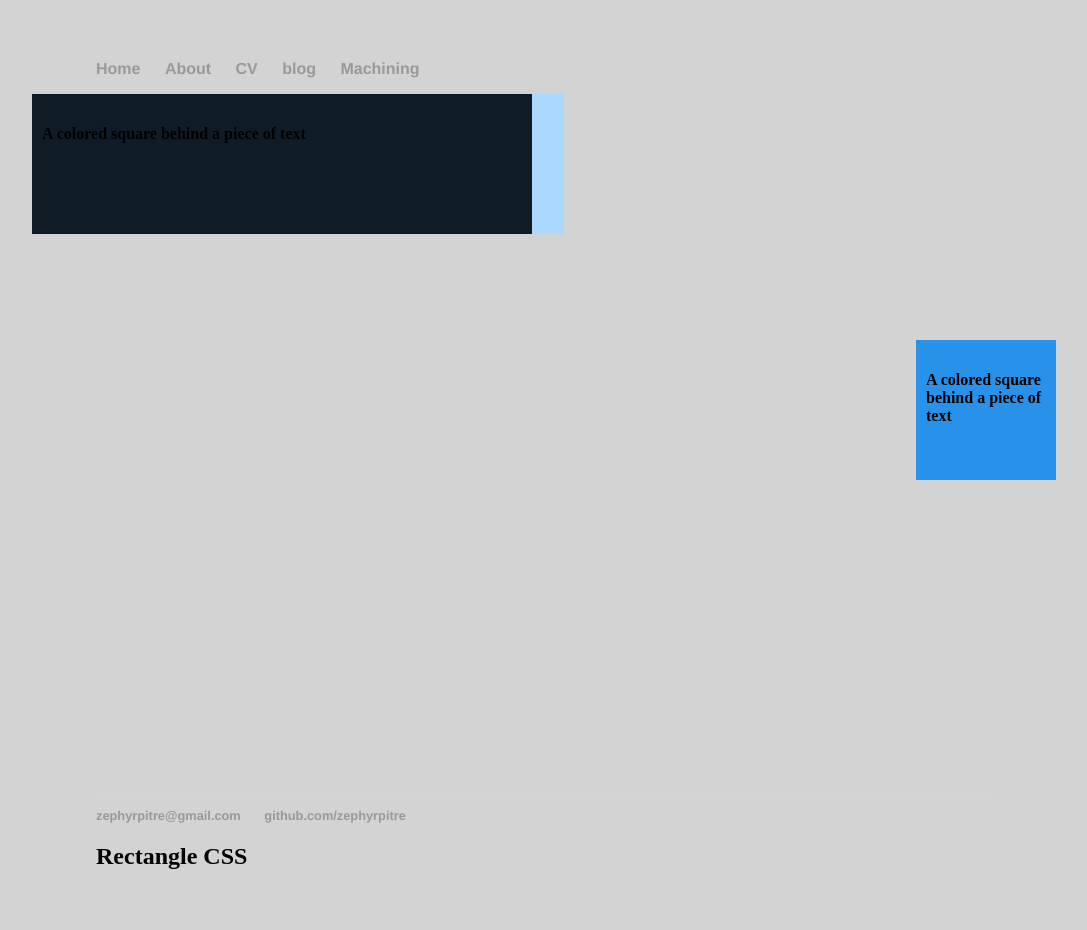
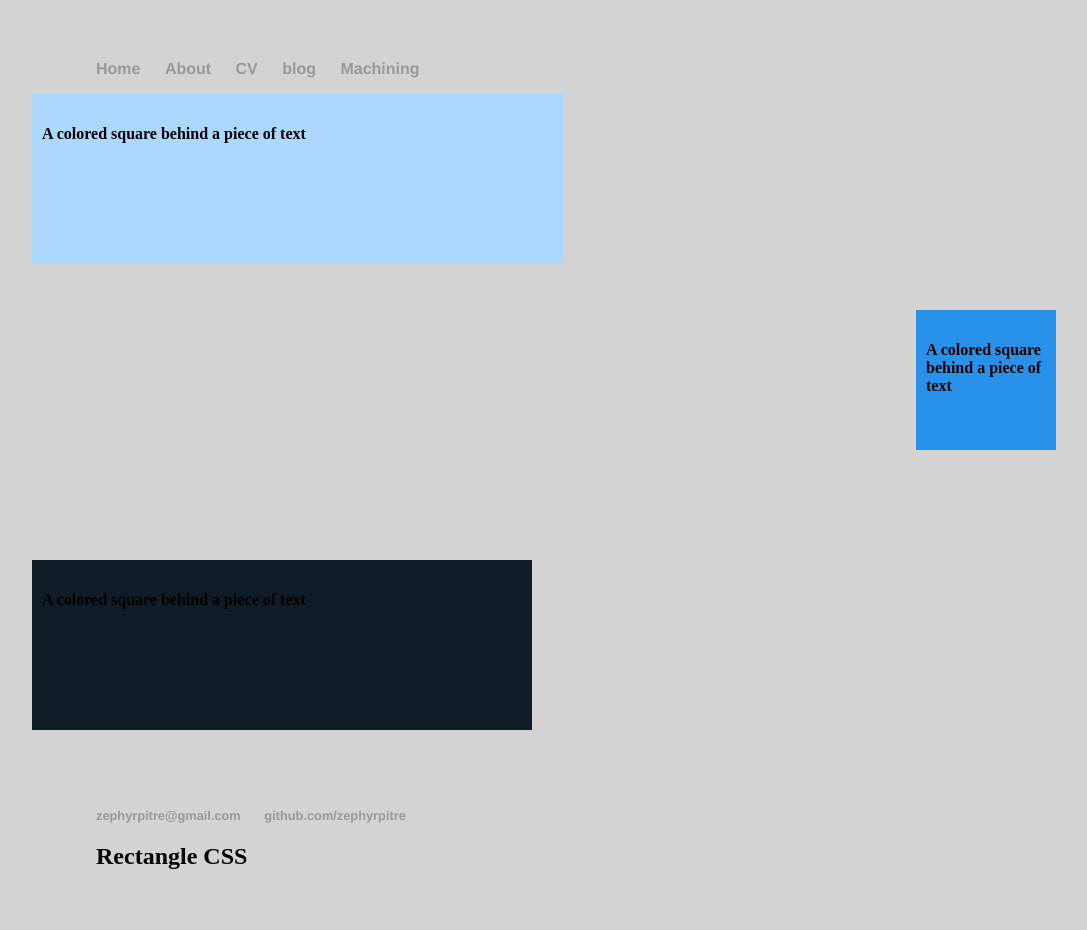
Before and after one commit to ZephyrPitre/ZephyrPitre.github.io, a Jekyll site: the page built from index.html, in a window 1280 px wide. Shown: the whole page, without its empty margins (96-1183 px from the left). Built offline with Jekyll 4.4.1, drawn with Linux system fonts in a browser that asks for light colours.

Commit message:
Update index.html

```diff
--- a/index.html
+++ b/index.html
@@ -9,7 +9,7 @@ title: Zephyr Pitre
 	  position: absolute;
   	left: 10%;
   	width: 40%;
-    height: 120px;
+    height: 150px;
     Background:#ABD8FE; <!--light blue-->
     color: black;
     padding:10px;
@@ -19,9 +19,10 @@ title: Zephyr Pitre
 		position: absolute;
 		left: 10%;
 		width: 40%;
+		bottom: 170px;
     border-color:black;
     width: 480px;
-    height: 120px;
+    height: 150px;
 		Background:#2891EA; <!--bright blue-->
     color: black;
     padding:10px;
@@ -30,9 +31,10 @@ title: Zephyr Pitre
 		position: absolute;
 		left: 10%;
 		width: 40%;
+		bottom: 170px;
     border-color:black;
     width: 480px;
-    height: 120px;
+    height: 150px;
 		Background:#0F1C26; <!--dark grey-->
     color: white;
     padding:10px;
@@ -41,7 +43,7 @@ title: Zephyr Pitre
 		position: absolute;
 		right: 10%;
 		width: 20%;
-    bottom: 420px;
+    bottom: 450px;
     border-color:black;
     width: 120px;
     height: 120px;
```
